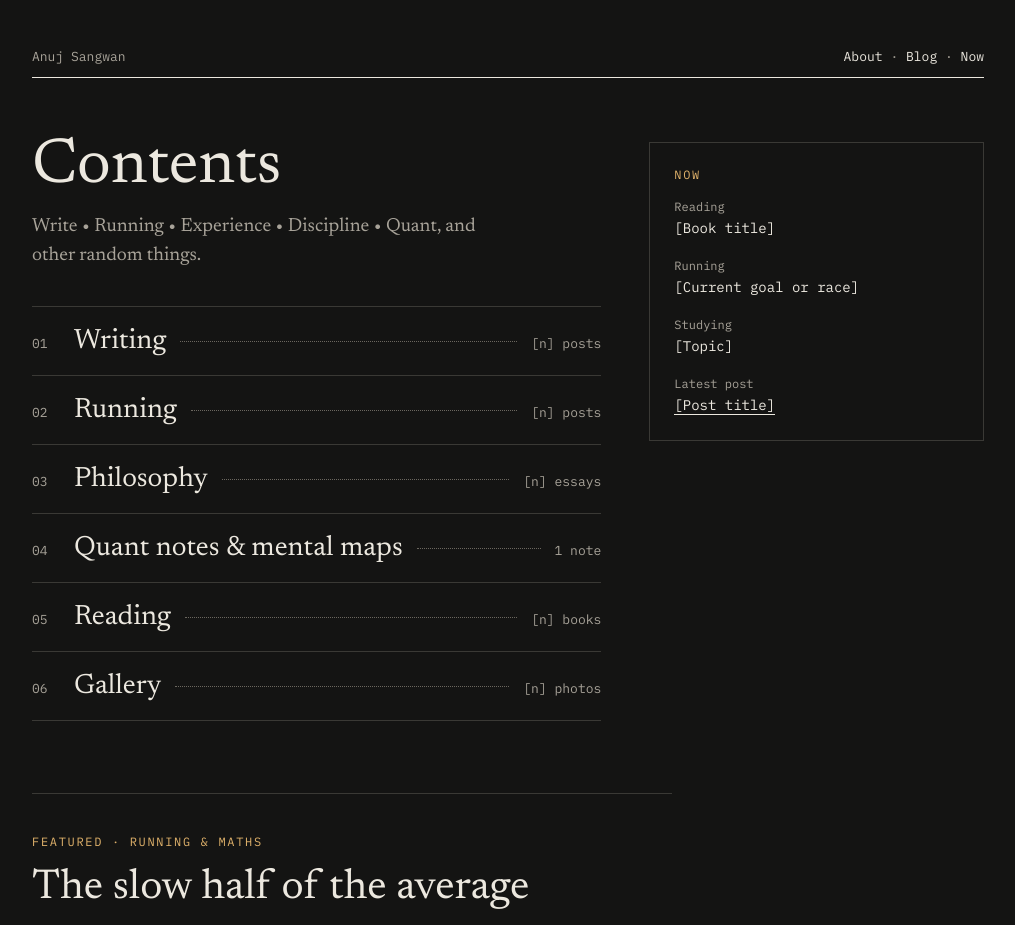
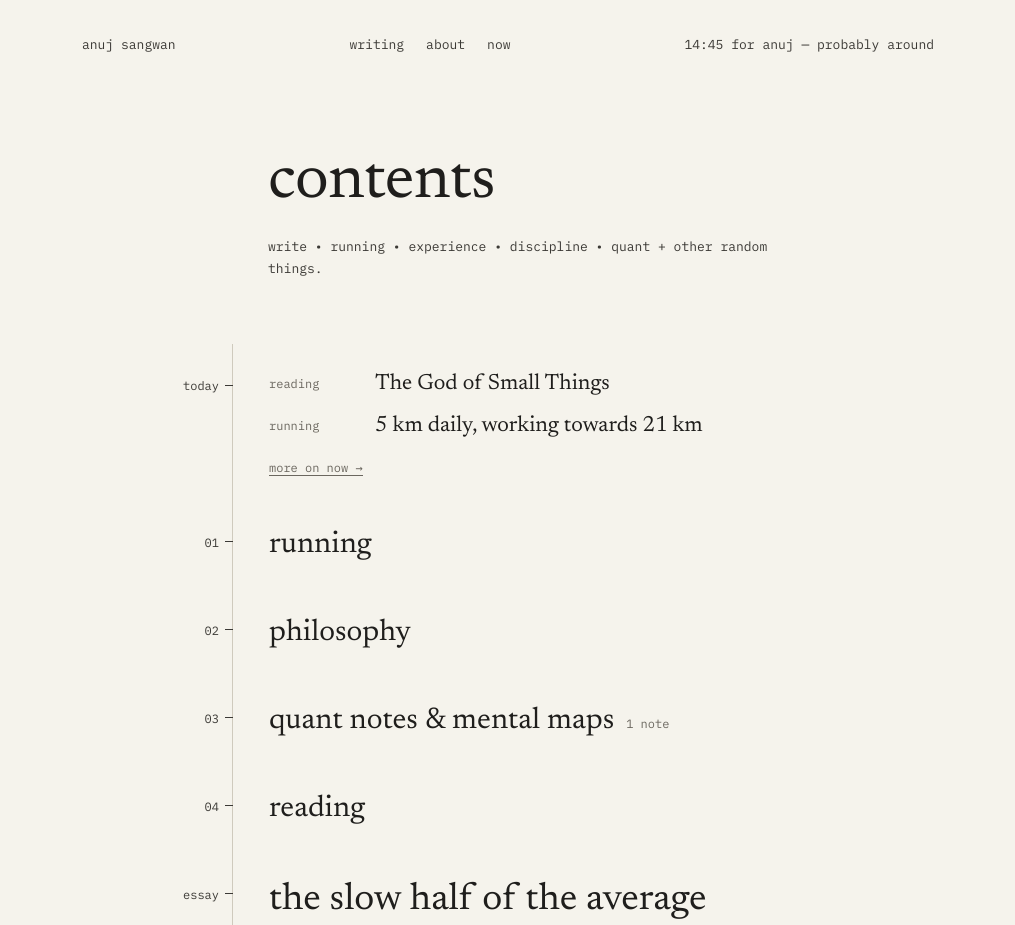
Before and after one commit to keepitanuj/keepitanuj.github.io, a plain HTML site: page index.html in a window 1280 px wide. Shown: the top 925 px of the page, without its empty margins (132-1147 px from the left). Drawn offline with Linux system fonts and the light colour scheme.

Commit message:
Add files via upload

```diff
--- /dev/null
+++ b/home.css
@@ -0,0 +1,52 @@
+/* Home page: light paper style with a left-hand timeline */
+:root{
+  --bg:#F5F3EC; --ink:#1F1E1C; --soft:#3B3935; --muted:#6B675F;
+  --line:#CFCABD; --accent:#8A3B24;
+  --serif:Newsreader,Georgia,serif;
+  --mono:'IBM Plex Mono',ui-monospace,Menlo,monospace;
+}
+*{box-sizing:border-box}
+html{color-scheme:light}
+body{margin:0;background:var(--bg);color:var(--ink);font-family:var(--mono)}
+a{color:inherit;text-decoration:none}
+a:hover,a:focus-visible{color:var(--accent)}
+.page{max-width:900px;margin:0 auto;padding:36px 24px 72px}
+
+.top{display:flex;flex-wrap:wrap;gap:12px 40px;justify-content:space-between;font-size:13px;color:var(--soft)}
+.top nav{display:flex;gap:22px}
+
+.intro{margin:96px 0 64px 186px;max-width:640px}
+h1{margin:0 0 20px;font-family:var(--serif);font-weight:400;font-size:clamp(44px,8vw,64px);line-height:1.05;letter-spacing:-.01em}
+.lede{margin:0;font-size:13px;line-height:1.7;color:var(--soft);max-width:520px}
+
+.timeline{margin-left:150px;max-width:677px;border-left:1px solid var(--line);padding-left:36px}
+.entry{position:relative;padding:26px 0}
+.when{position:absolute;top:34px;right:calc(100% + 50px);font-size:12px;color:var(--soft);white-space:nowrap}
+.when::after{content:"";position:absolute;left:calc(100% + 6px);top:.55em;width:8px;border-top:1px solid var(--soft)}
+
+.name{font-family:var(--serif);font-size:30px;line-height:1.2}
+.meta{margin-left:12px;font-size:12px;color:var(--muted)}
+
+.now{display:grid;grid-template-columns:90px 1fr;gap:12px 16px;margin:0}
+.now dt{font-size:12px;color:var(--muted);padding-top:6px}
+.now dd{margin:0;font-family:var(--serif);font-size:22px;line-height:1.35}
+.more{margin:18px 0 0;font-size:12px;color:var(--muted)}
+.more a{border-bottom:1px solid var(--muted)}
+
+.essay h2{margin:0 0 24px;font-family:var(--serif);font-weight:400;font-size:clamp(28px,5vw,38px);line-height:1.15}
+.prose{font-family:var(--serif);font-size:19px;line-height:1.65;color:var(--soft)}
+.prose p{margin:0 0 20px}
+.prose p:last-child{margin-bottom:0}
+.formula{padding:12px 16px;border:1px solid var(--line);font-family:var(--mono);font-size:13px;color:var(--ink);overflow-x:auto}
+
+.foot{display:flex;flex-wrap:wrap;gap:12px 24px;justify-content:space-between;margin:72px 0 0 186px;max-width:640px;font-size:12px;color:var(--muted)}
+
+@media (max-width:700px){
+  .intro,.foot{margin-left:0}
+  .intro{margin-top:56px}
+  .timeline{margin-left:0;padding-left:20px}
+  .when{position:static;display:block;margin-bottom:8px}
+  .when::after{display:none}
+  .entry{padding:22px 0}
+  .now{grid-template-columns:80px 1fr}
+}
--- a/index.html
+++ b/index.html
@@ -3,49 +3,62 @@
 <head>
 <meta charset="utf-8">
 <meta name="viewport" content="width=device-width, initial-scale=1">
-<title>Anuj Sangwan · Notebook</title>
+<title>anuj sangwan</title>
 <meta name="description" content="Anuj Sangwan: writing, running, experience, discipline, quant and other random things.">
 <link rel="preconnect" href="https://fonts.googleapis.com">
 <link rel="preconnect" href="https://fonts.gstatic.com" crossorigin>
 <link rel="stylesheet" href="https://fonts.googleapis.com/css2?family=IBM+Plex+Mono&family=Newsreader:opsz,wght@6..72,400;6..72,500&display=swap">
-<link rel="stylesheet" href="style.css">
+<link rel="stylesheet" href="home.css">
 </head>
 <body>
-<div class="wrap">
+<div class="page">
 
-  <div class="topbar">
-    <span>Anuj Sangwan</span>
-    <span><a href="about/">About</a> · <a href="blog/">Blog</a> · <a href="now/">Now</a></span>
+  <header class="top">
+    <a href="index.html">anuj sangwan</a>
+    <nav aria-label="Main">
+      <a href="blog/">writing</a>
+      <a href="about/">about</a>
+      <a href="now/">now</a>
+    </nav>
+    <span id="clock">for anuj — probably around</span>
+  </header>
+
+  <div class="intro">
+    <h1>contents</h1>
+    <p class="lede">write • running • experience • discipline • quant + other random things.</p>
   </div>
 
-  <div class="layout">
-    <main>
-      <h1>Contents</h1>
-      <p class="lede">Write • Running • Experience • Discipline • Quant, and other random things.</p>
-      <ol class="toc">
-        <li><a href="blog/"><span class="num">01</span><span class="name">Writing</span><span class="dots"></span><span class="count">[n] posts</span></a></li>
-        <li><a href="#"><span class="num">02</span><span class="name">Running</span><span class="dots"></span><span class="count">[n] posts</span></a></li>
-        <li><a href="#"><span class="num">03</span><span class="name">Philosophy</span><span class="dots"></span><span class="count">[n] essays</span></a></li>
-        <li><a href="trapezium-diagonals.html"><span class="num">04</span><span class="name">Quant notes &amp; mental maps</span><span class="dots"></span><span class="count">1 note</span></a></li>
-        <li><a href="#"><span class="num">05</span><span class="name">Reading</span><span class="dots"></span><span class="count">[n] books</span></a></li>
-        <li><a href="#"><span class="num">06</span><span class="name">Gallery</span><span class="dots"></span><span class="count">[n] photos</span></a></li>
-      </ol>
-    </main>
+  <main class="timeline">
 
-    <aside class="now" aria-labelledby="now-title">
-      <h2 class="label" id="now-title"><a href="now/" style="color:inherit">Now</a></h2>
-      <dl>
-        <div><dt>Reading</dt><dd>[Book title]</dd></div>
-        <div><dt>Running</dt><dd>[Current goal or race]</dd></div>
-        <div><dt>Studying</dt><dd>[Topic]</dd></div>
-        <div><dt>Latest post</dt><dd><a href="#">[Post title]</a></dd></div>
+    <section class="entry" aria-label="Now">
+      <span class="when">today</span>
+      <dl class="now">
+        <dt>reading</dt><dd>The God of Small Things</dd>
+        <dt>running</dt><dd>5 km daily, working towards 21 km</dd>
       </dl>
-    </aside>
-  </div>
+      <p class="more"><a href="now/">more on now →</a></p>
+    </section>
 
-  <article class="essay">
-    <p class="label">Featured · Running &amp; maths</p>
-    <h2>The slow half of the average</h2>
+    <section class="entry">
+      <span class="when">01</span>
+      <a href="#" class="name">running</a>
+    </section>
+    <section class="entry">
+      <span class="when">02</span>
+      <a href="#" class="name">philosophy</a>
+    </section>
+    <section class="entry">
+      <span class="when">03</span>
+      <a href="trapezium-diagonals.html" class="name">quant notes &amp; mental maps</a><span class="meta">1 note</span>
+    </section>
+    <section class="entry">
+      <span class="when">04</span>
+      <a href="#" class="name">reading</a>
+    </section>
+
+    <article class="entry essay">
+      <span class="when">essay</span>
+      <h2>the slow half of the average</h2>
       <div class="prose">
         <p>Run the first 5 km of a 10 km race at 12 km/h and the second 5 km at 10 km/h. Your average speed is not 11. It is 10.9.</p>
         <p>The reason is quiet but important. Time, not distance, is what a race charges you, and slow kilometres take longer to run, so they weigh more in the average. Averaged over equal distances, speed is the harmonic mean, which always sits below the ordinary one. Pace, which is time per kilometre, averages the way you expect: 5:00 and 6:00 give 5:30. The two are the same fact in different clothes, and only one of them lets you do the sum in your head.</p>
@@ -55,11 +68,28 @@
       </div>
     </article>
 
-  <div class="footer">
-    <span><a href="https://www.instagram.com/anuj_191025/">Instagram</a> · <a href="https://github.com/keepitanuj">GitHub</a> · <a href="mailto:anujsangwan4578@gmail.com">Email</a></span>
-    <span>© 2026 Anuj Sangwan</span>
-  </div>
+  </main>
+
+  <footer class="foot">
+    <span><a href="https://www.instagram.com/anuj_191025/">instagram</a> · <a href="https://github.com/keepitanuj">github</a> · <a href="mailto:anujsangwan4578@gmail.com">email</a></span>
+    <span>© 2026 anuj sangwan</span>
+  </footer>
 
 </div>
+<script>
+/* Shows the current time in India, like "14:40 for anuj — probably around".
+   To change the time zone, replace Asia/Kolkata. */
+(function(){
+  var el=document.getElementById('clock');
+  if(!el||!window.Intl)return;
+  function tick(){
+    try{
+      var t=new Date().toLocaleTimeString('en-GB',{hour:'2-digit',minute:'2-digit',timeZone:'Asia/Kolkata'});
+      el.textContent=t+' for anuj — probably around';
+    }catch(e){}
+  }
+  tick();setInterval(tick,30000);
+})();
+</script>
 </body>
 </html>
```
Lines whose indentation alone changed are shown as unchanged.
